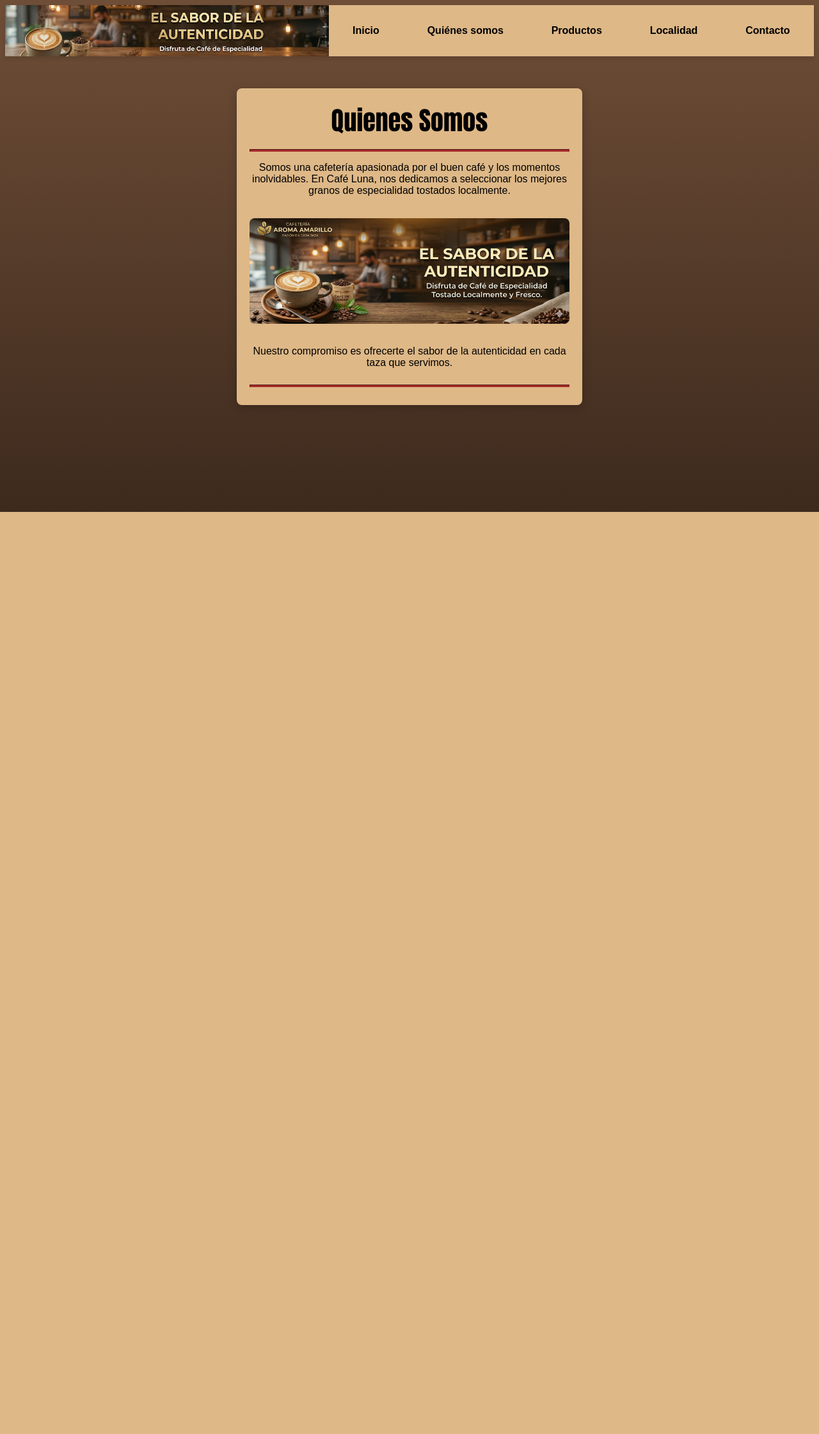
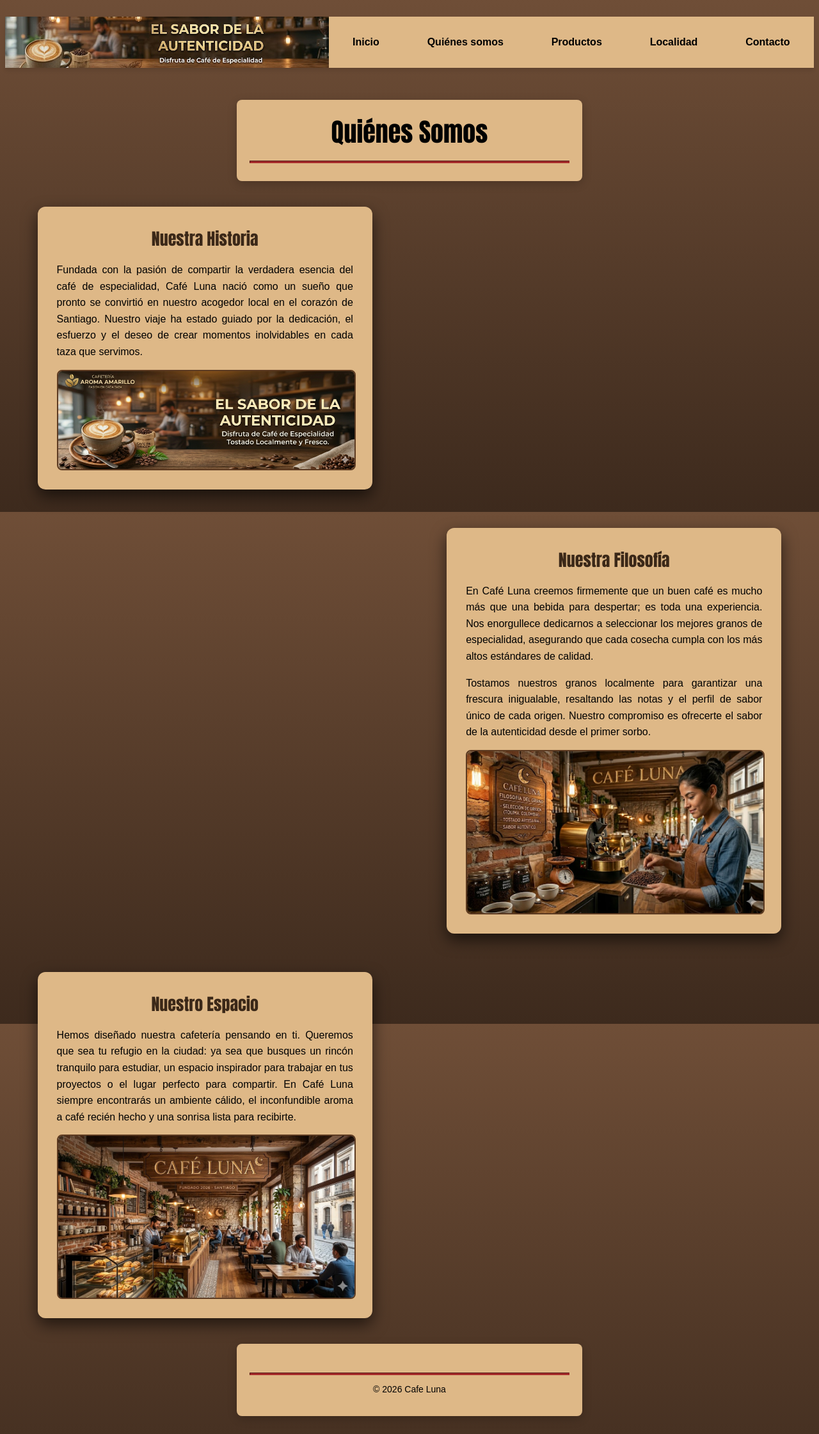
Before and after one commit to fsuarezu/Caf-_Luna, a PHP site: page /QuienesSomos.php in a window 1280 px wide. Shown: the whole page at 64% size. Before the commit the page ends 800 px from the top, so only its background shows below. Run offline with PHP 8.4, Linux system fonts and the light colour scheme.

Commit message:
cambios de QuienesSomos y añadir imagenes

```diff
--- a/Cafe/QuienesSomos.php
+++ b/Cafe/QuienesSomos.php
@@ -1,4 +1,4 @@
-<!DOCTYPE html>
+!DOCTYPE html>
 <html lang="es">
 <head>
     <meta charset="utf-8" />
@@ -11,17 +11,40 @@
 
     <div class="menu">
       <main>
-        <h1>Quienes Somos</h1>
+        <h1>Quiénes Somos</h1>
         <hr>
-        <section class="quienessomos">
-          <p>Somos una cafetería apasionada por el buen café y los momentos inolvidables. En Café Luna, nos dedicamos a seleccionar los mejores granos de especialidad tostados localmente.</p>
-          <br>
-          <img src="imagenes/Gemini_Generated_Image_odjwlqodjwlqodjw.png" alt="Local Cafe Luna" style="width:100%; border-radius: 8px;">
-          <br>
-          <p>Nuestro compromiso es ofrecerte el sabor de la autenticidad en cada taza que servimos.</p>
-        </section>
       </main>
+    </div>
+
+    <section class="contenedor-zigzag">
+
+      <div class="bloque-tarjeta">
+        <h2>Nuestra Historia</h2>
+        <p>Fundada con la pasión de compartir la verdadera esencia del café de especialidad, Café Luna nació como un sueño que pronto se convirtió en nuestro acogedor local en el corazón de Santiago. Nuestro viaje ha estado guiado por la dedicación, el esfuerzo y el deseo de crear momentos inolvidables en cada taza que servimos.</p>
+        <img src="imagenes/Gemini_Generated_Image_odjwlqodjwlqodjw.png" alt="Local Cafe Luna">
+      </div>
+
+      <div class="bloque-tarjeta">
+        <h2>Nuestra Filosofía</h2>
+        <p>En Café Luna creemos firmemente que un buen café es mucho más que una bebida para despertar; es toda una experiencia. Nos enorgullece dedicarnos a seleccionar los mejores granos de especialidad, asegurando que cada cosecha cumpla con los más altos estándares de calidad.</p>
+        <p>Tostamos nuestros granos localmente para garantizar una frescura inigualable, resaltando las notas y el perfil de sabor único de cada origen. Nuestro compromiso es ofrecerte el sabor de la autenticidad desde el primer sorbo.</p>
+        <img src="imagenes/filosofia.jpg" alt="filosofia del cafe">
+      </div>
+
+      <div class="bloque-tarjeta">
+        <h2>Nuestro Espacio</h2>
+        <p>Hemos diseñado nuestra cafetería pensando en ti. Queremos que sea tu refugio en la ciudad: ya sea que busques un rincón tranquilo para estudiar, un espacio inspirador para trabajar en tus proyectos o el lugar perfecto para compartir. En Café Luna siempre encontrarás un ambiente cálido, el inconfundible aroma a café recién hecho y una sonrisa lista para recibirte.</p>
+        <img src="imagenes/cafeteria por dentro.jpg" alt="Cafeteria por dentro">
+      </div>
+
+    </section>
+
+    <div class="menu" style="margin-top: 40px;">
       <hr class="bottom-line">
+      <footer>
+        <p style="text-align: center;">© 2026 Cafe Luna</p>
+      </footer>
     </div>
+
 </body>
 </html>
--- a/Cafe/estilos/estilos.css
+++ b/Cafe/estilos/estilos.css
@@ -216,3 +216,62 @@ body {
   min-width: 20px;
   text-align: center;
 }
+
+
+/* css de bloques en zig-zag */
+.contenedor-zigzag {
+    width: 95%;
+    max-width: 1400px;
+    margin: 40px auto;
+    display: flex;
+    flex-direction: column;
+    gap: 60px;
+}
+
+.bloque-tarjeta {
+    width: 100%;
+    background-color: burlywood;
+
+    padding: 30px;
+    border-radius: 12px;
+    box-shadow: 0 10px 25px rgba(0, 0, 0, 0.6);
+    box-sizing: border-box;
+}
+
+.bloque-tarjeta h2 {
+    color: #3b2818;
+    font-size: 26px;
+    margin-top: 0;
+    margin-bottom: 15px;
+    text-align: center;
+}
+
+.bloque-tarjeta p {
+    line-height: 1.6;
+    text-align: justify;
+    margin-bottom: 15px;
+    font-size: 16px;
+}
+
+.bloque-tarjeta img {
+    width: 100%;
+    height: auto;
+    border-radius: 8px;
+    border: 2px solid #5c3a21;
+    display: block;
+}
+
+@media (min-width: 768px) {
+    .bloque-tarjeta {
+        width: 45%;
+    }
+
+    .bloque-tarjeta:nth-of-type(odd) {
+        align-self: flex-start;
+    }
+
+    .bloque-tarjeta:nth-of-type(even) {
+        align-self: flex-end;
+    }
+}
+/* css fin de bloques en zig-zag */
--- a/Cafe/phps/MENSAJE.php
+++ b/Cafe/phps/MENSAJE.php
@@ -1,4 +1,4 @@
-<!-- INICIO DE LA ALERTA PHP -->
+
 <?php if (isset($_GET['enviado'])): ?>
 	<div style="background-color: #d4edda; color: #155724; padding: 15px; border: 1px solid #c3e6cb; border-radius: 5px; margin-bottom: 20px;">
 		<strong>¡Éxito!</strong> Su consulta ha sido enviada.
```
Also changed, not shown: Cafe/imagenes/cafeteria por dentro.jpg (added), Cafe/imagenes/filosofia.jpg (added).
